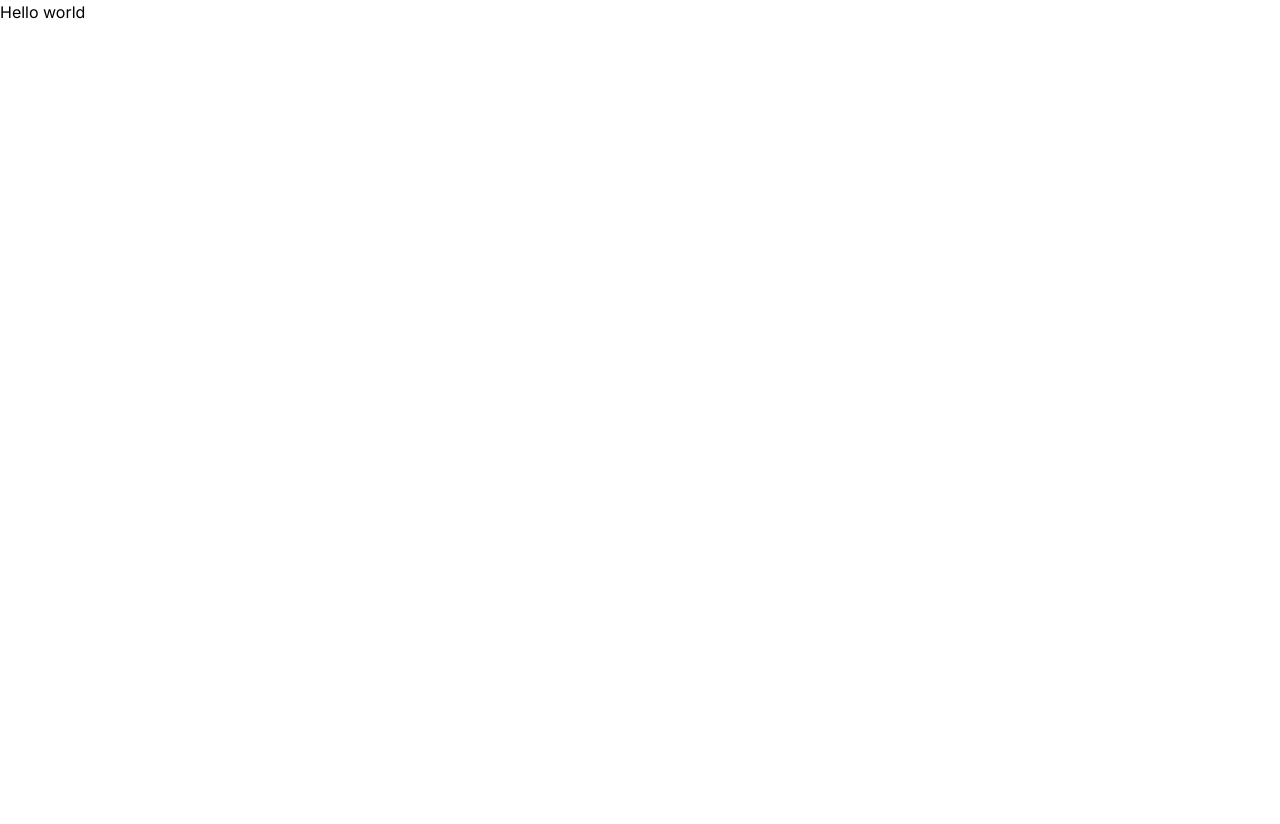
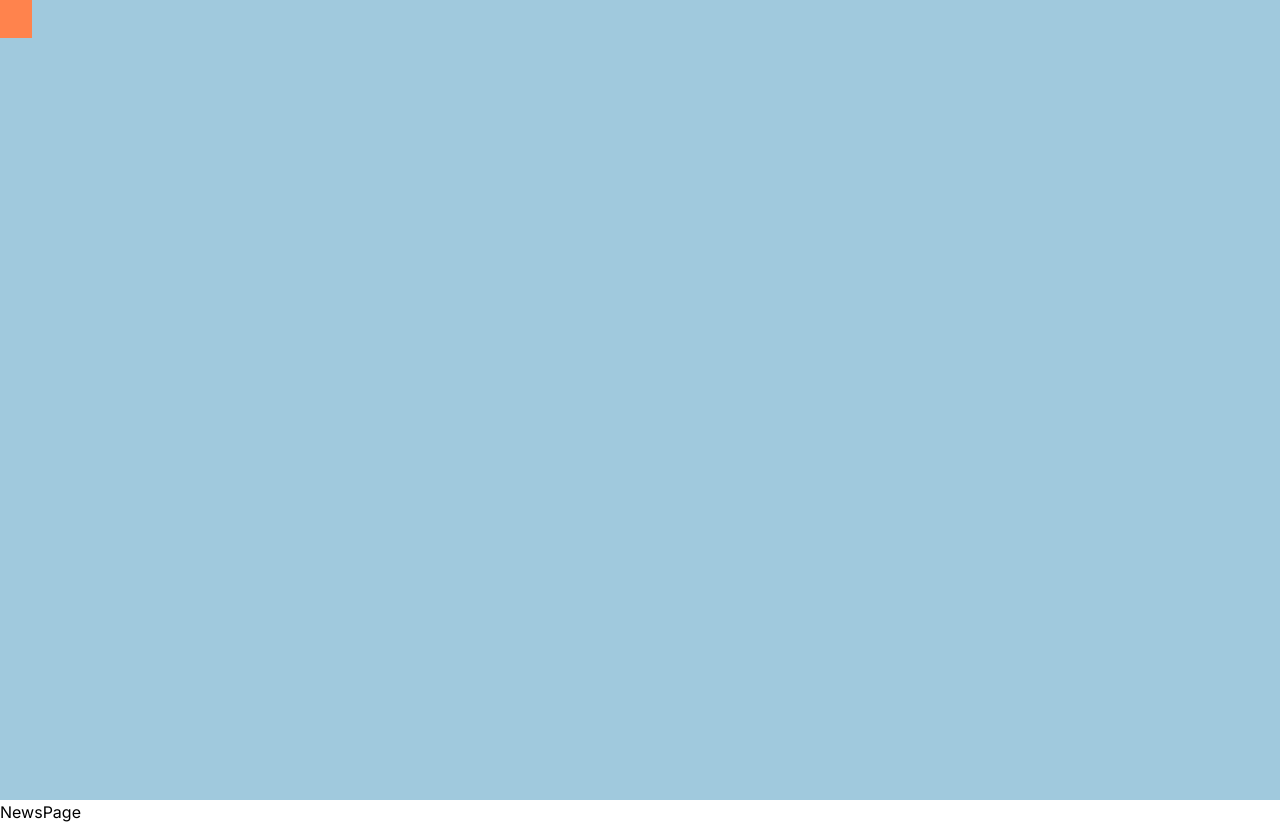
Before and after one commit to Bryanmartz972/rss-reader, a React (Vite) app: page / in a window 1280 px wide. Before the commit the page ends 800 px from the top, so only its background shows below. Built offline with nearby package versions, Linux system fonts and the light colour scheme.

Commit message:
📦 NEW: Pages and Routes setup complete

```diff
--- a/src/App.jsx
+++ b/src/App.jsx
@@ -1,11 +1,22 @@
 import { BrowserRouter, Routes, Route } from 'react-router-dom'
+
+import NewsPage from './pages/NewsPage'
+import SettingsPage from './pages/SettingsPage'
+import NewsDetailPage from './pages/NewsDetailPage'
+import BookmarksPage from './pages/BookmarksPage'
+import NotFoundPage from './pages/NotFoundPage'
+import Navigation from './components/Navigation'
 
 function App() {
 	return (
 		<BrowserRouter>
+		<Navigation />
 			<Routes>
-				<Route path='/' element={<div>Hello world</div>}></Route>
-				<Route path='/about' element={<div>about</div>}></Route>
+				<Route path='/' element={<NewsPage />}></Route>
+				<Route path='/settings' element={<SettingsPage />}></Route>
+				<Route path='/news/:id' element={<NewsDetailPage />}></Route>
+				<Route path='/bookmarks' element={<BookmarksPage />}></Route>
+				<Route path='/*' element={<NotFoundPage />}></Route>
 			</Routes>
 		</BrowserRouter>
 	)
--- /dev/null
+++ b/src/components/Navigation.jsx
@@ -0,0 +1,11 @@
+import NavigationButton from './NavigationButton'
+
+const Navigation = () => {
+	return (
+		<div className=' w-full h-[100vh] bg-tertiary'>
+			<NavigationButton />
+		</div>
+	)
+}
+
+export default Navigation
--- /dev/null
+++ b/src/components/NavigationButton.jsx
@@ -0,0 +1,11 @@
+import { NavLink } from 'react-router-dom'
+
+const NavigationButton = () => {
+	return (
+		<NavLink to={''} className='p-4 w-max bg-secondary'>
+
+		</NavLink>
+	)
+}
+
+export default NavigationButton
--- /dev/null
+++ b/src/pages/BookmarksPage.jsx
@@ -0,0 +1,7 @@
+const BookmarksPage = () => {
+  return (
+    <div>BookmarksPage</div>
+  )
+}
+
+export default BookmarksPage
--- /dev/null
+++ b/src/pages/NewsDetailPage.jsx
@@ -0,0 +1,7 @@
+const NewsDetailPage = () => {
+  return (
+    <div>NewsDetailPage</div>
+  )
+}
+
+export default NewsDetailPage
--- /dev/null
+++ b/src/pages/NewsPage.jsx
@@ -0,0 +1,5 @@
+const NewsPage = () => {
+	return <div>NewsPage</div>
+}
+
+export default NewsPage
--- /dev/null
+++ b/src/pages/NotFoundPage.jsx
@@ -0,0 +1,7 @@
+const NotFoundPage = () => {
+  return (
+    <div>NotFoundPage</div>
+  )
+}
+
+export default NotFoundPage
--- /dev/null
+++ b/src/pages/SettingsPage.jsx
@@ -0,0 +1,7 @@
+const SettingsPage = () => {
+  return (
+    <div>SettingsPage</div>
+  )
+}
+
+export default SettingsPage
```
